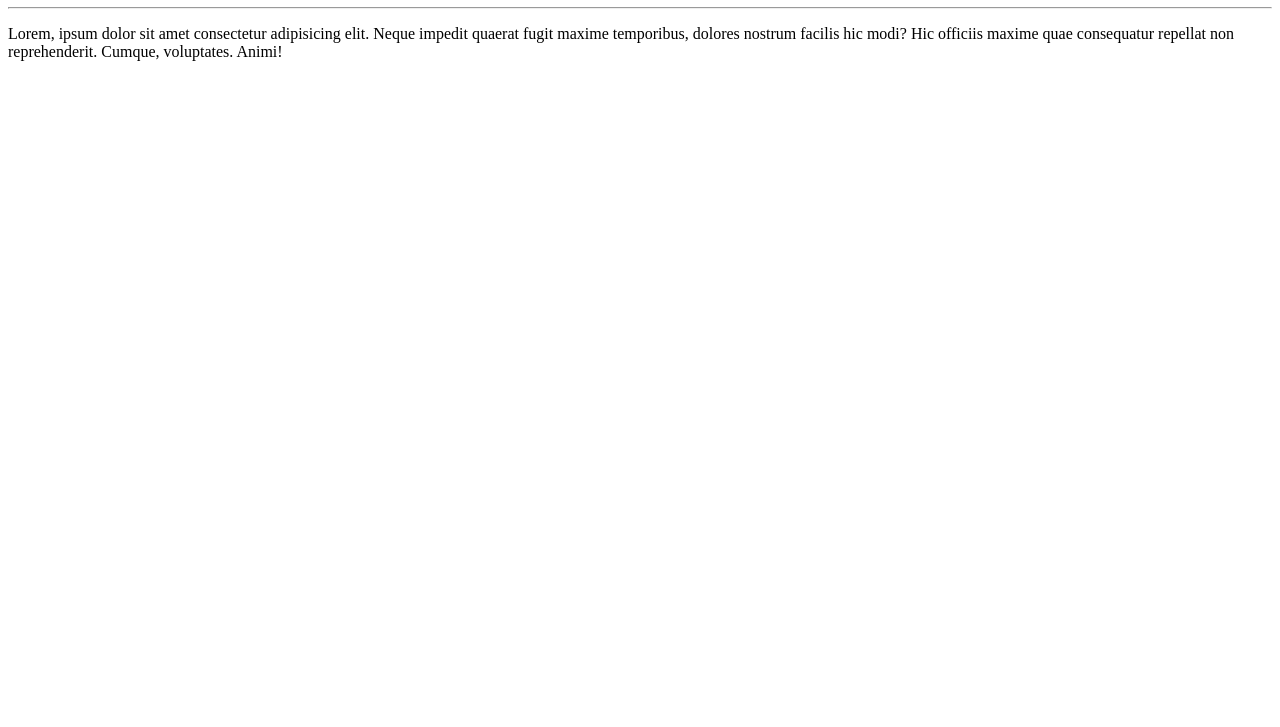
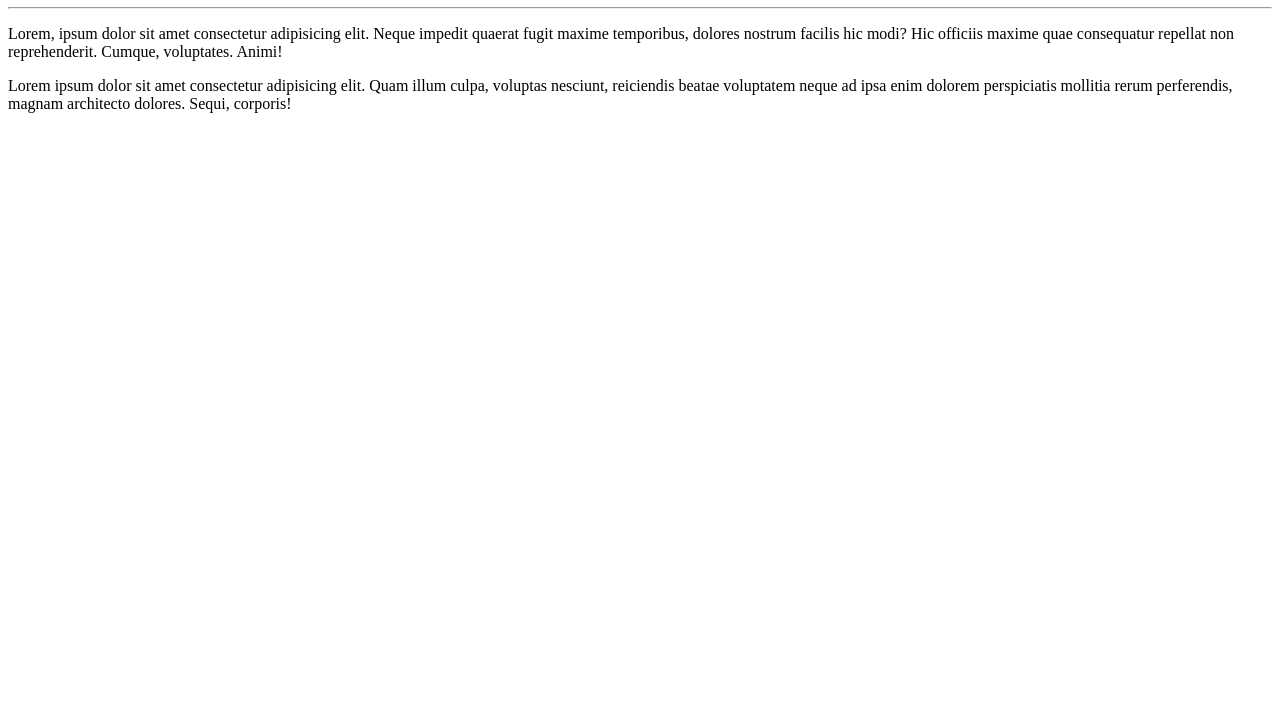
Before and after one commit to joordanna/Ola-Mundo-, a plain HTML site: page site-exemplo/index.html in a window 1280 px wide. Shown: the part 73-800 px from the top of the page. Drawn offline with Linux system fonts and the light colour scheme.

Commit message:
adicionei um parágrafo

```diff
--- a/site-exemplo/index.html
+++ b/site-exemplo/index.html
@@ -9,5 +9,6 @@
     <h1>Olá, Mundo!</h1>
     <hr>
     <p>Lorem, ipsum dolor sit amet consectetur adipisicing elit. Neque impedit quaerat fugit maxime temporibus, dolores nostrum facilis hic modi? Hic officiis maxime quae consequatur repellat non reprehenderit. Cumque, voluptates. Animi!</p>
+    <p>Lorem ipsum dolor sit amet consectetur adipisicing elit. Quam illum culpa, voluptas nesciunt, reiciendis beatae voluptatem neque ad ipsa enim dolorem perspiciatis mollitia rerum perferendis, magnam architecto dolores. Sequi, corporis!</p>
 </body>
 </html>
```
